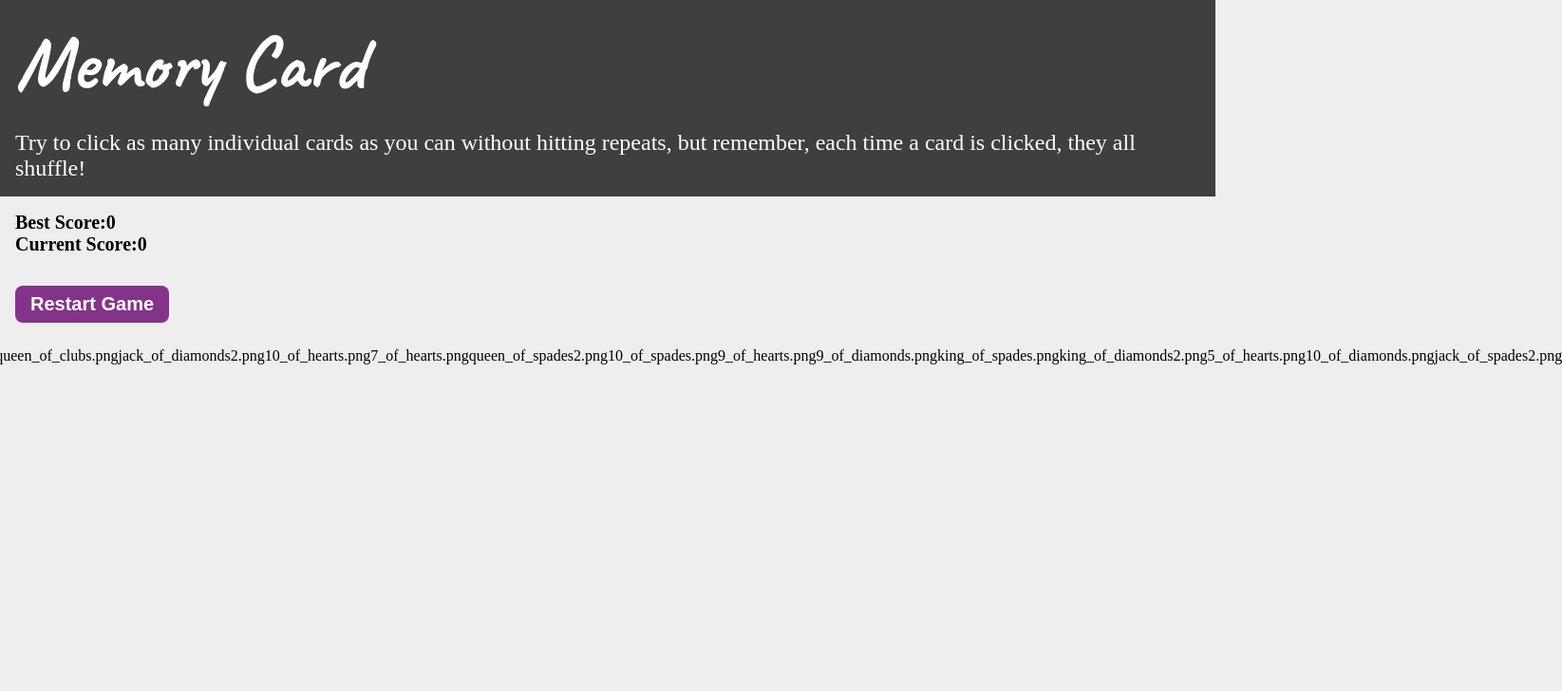
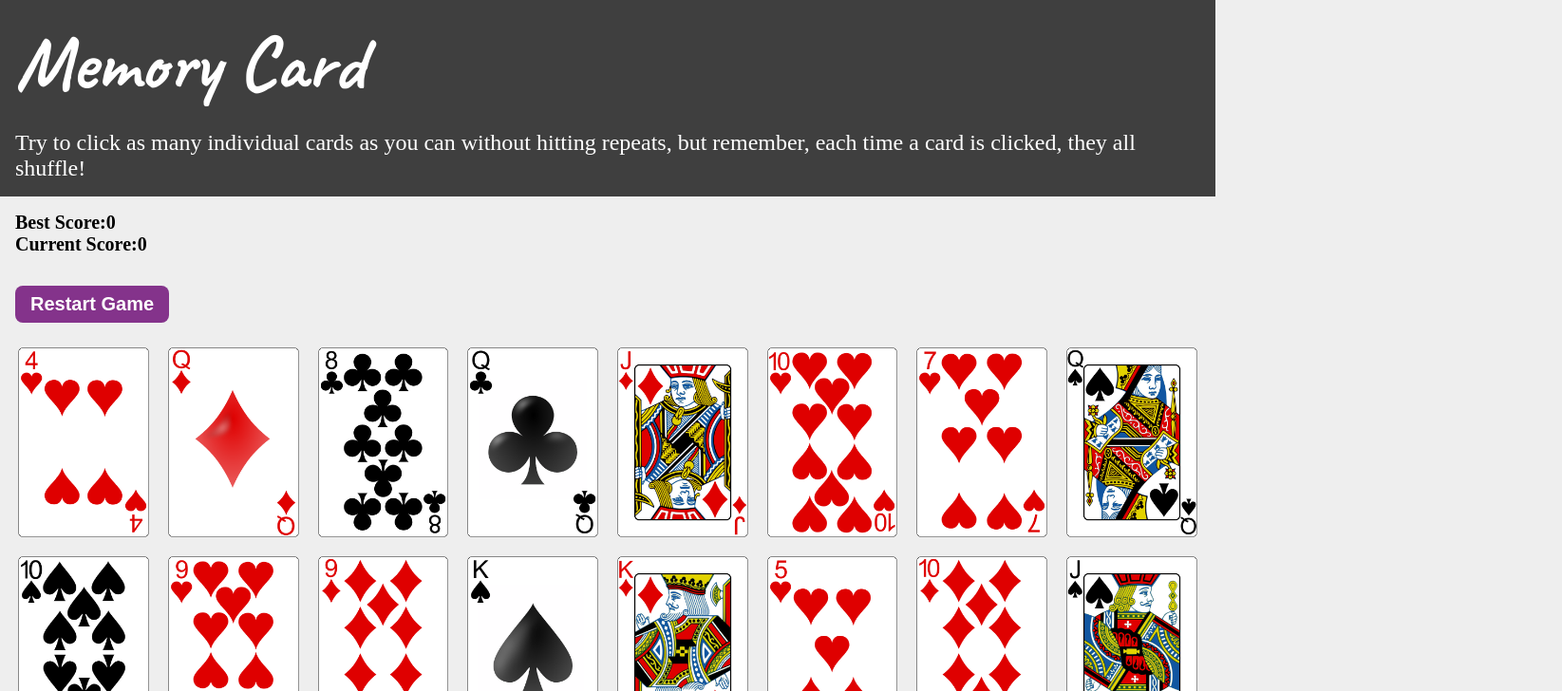
Before and after one commit to pequito193/memory-card, a React (Create React App) app: page / in a window 1280 px wide. Both pictures are taken after a click on the button "Restart Game". Shown: the top 728 px of the page at 95% size, 1645 px wide, since content can reach past the window. Built offline with nearby package versions, Linux system fonts and the light colour scheme.

Commit message:
Fix card display

```diff
--- a/src/components/NewCards.jsx
+++ b/src/components/LoadNewCards.jsx
@@ -1,6 +1,6 @@
 import { cardsAvailableArray } from "./CardsAvailable";
 
-function getNewCards() {
+function loadNewCards() {
     const shuffledCards = cardsAvailableArray.sort(() => 0.5 - Math.random());
 
     const cardsToUse = shuffledCards.slice(0,16);
@@ -17,4 +17,4 @@ function getNewCards() {
     return cardsToUseClean;
 }
 
-export { getNewCards };
+export { loadNewCards };
--- a/src/components/Main.jsx
+++ b/src/components/Main.jsx
@@ -1,5 +1,5 @@
 import React, { useEffect, useState } from "react";
-import { getNewCards } from "./NewCards";
+import { loadNewCards } from "./LoadNewCards";
 import './../styles/Main.css';
 
 
@@ -20,12 +20,14 @@ function Main() {
     }
 
     function restartGame() {
-        const newCards = getNewCards();
+        const newCards = loadNewCards();
         setCards(newCards);
-        for(let i = 0; i < unclickedCards.length; i++) {
-            setCards(<img src={require(`./../images/${unclickedCards[i,1]}`)} alt='card' />)
-        }
-        console.log(unclickedCards);
+        setScore(0);
+    }
+
+    const cardsToDisplay = [];
+    for (let i = 0; i < unclickedCards.length; i++) {
+        cardsToDisplay.push(<img src={require(`./../images/${unclickedCards[i]}`)} className='card' key={unclickedCards[i]} alt='card' />)
     }
 
     return (
@@ -36,7 +38,7 @@ function Main() {
             </div>
             <button onClick={restartGame} className="restart">Restart Game</button>
             <div className="card-grid">
-                {unclickedCards}
+                {cardsToDisplay}
             </div>
         </React.Fragment>
     );
```
